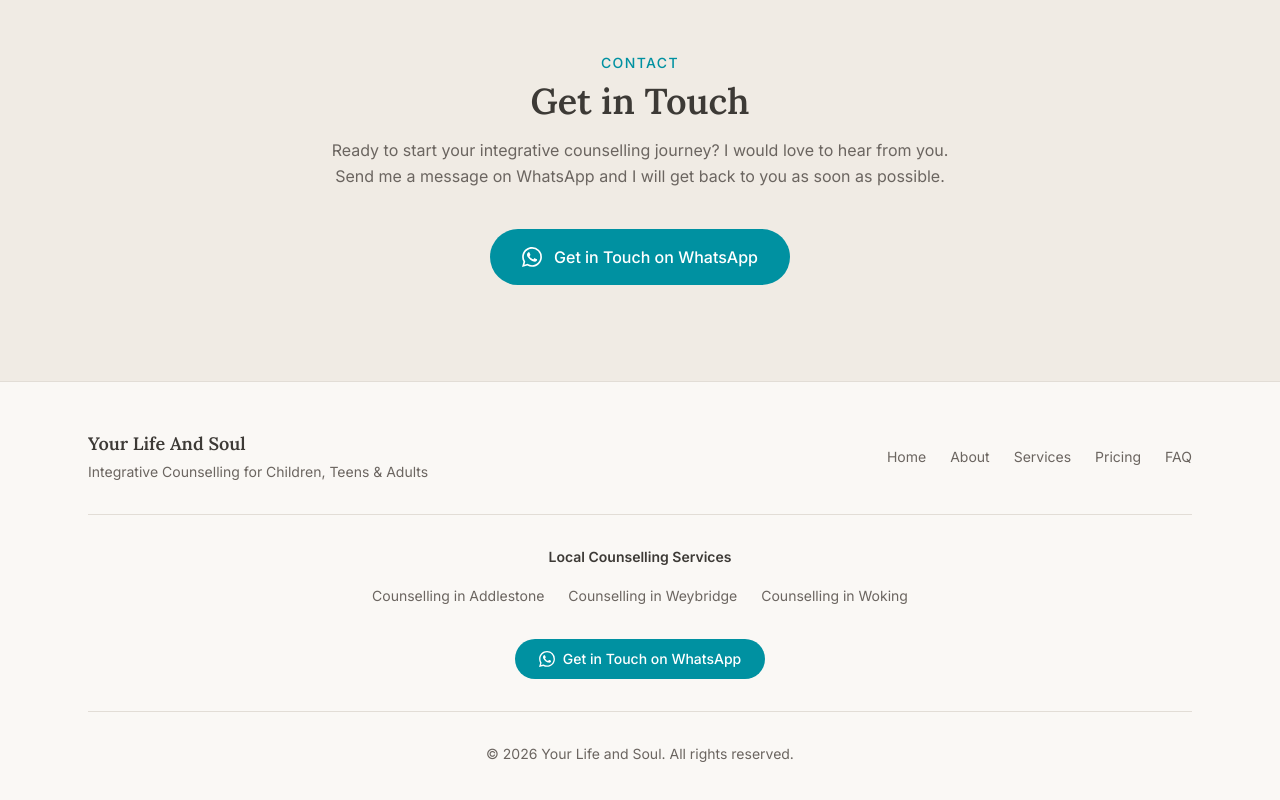
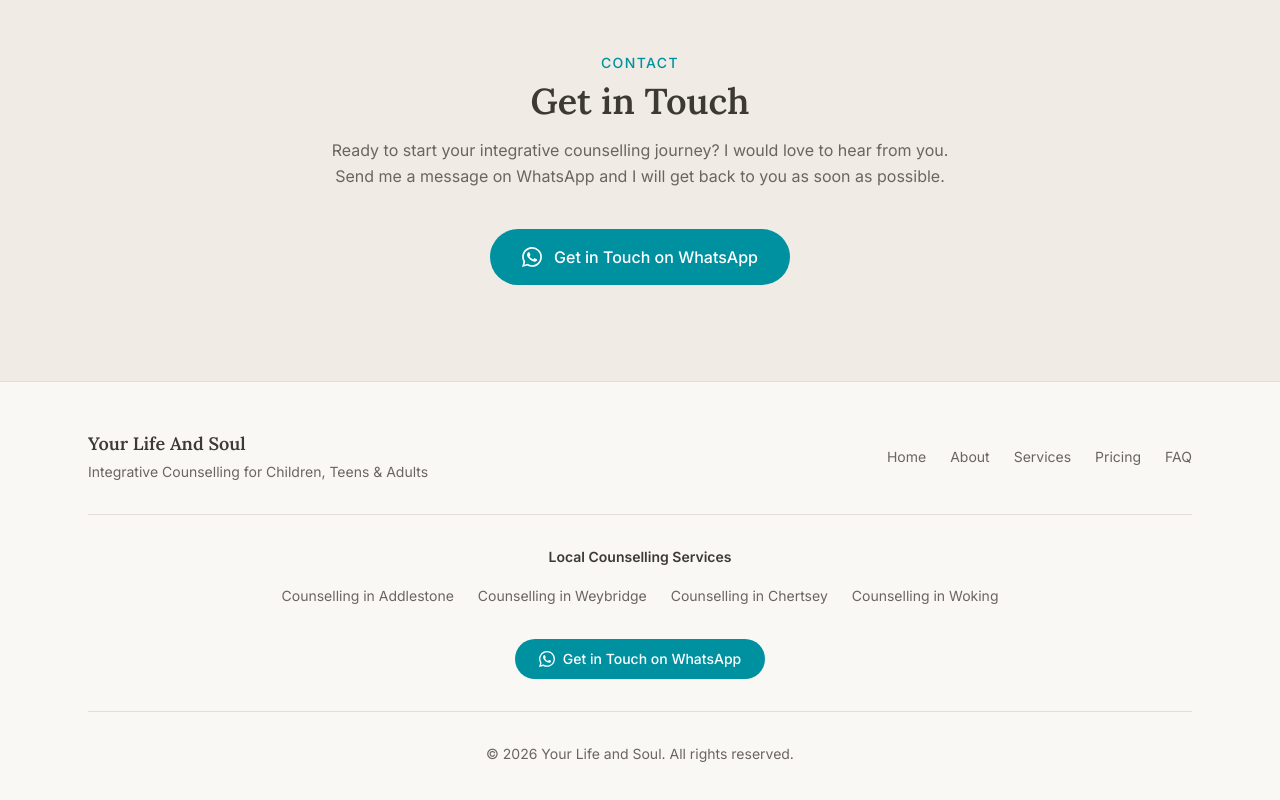
Before and after one commit to wearecrank/yourlifeandsoul, a Next.js app: page / in a window 1280 px wide. Shown: the part 5337-6137 px from the top of the page. Built offline with nearby package versions, Linux system fonts and the light colour scheme.

Commit message:
feat: add "Counselling in Chertsey" to local services footer

```diff
--- a/components/footer.tsx
+++ b/components/footer.tsx
@@ -86,6 +86,14 @@ export function Footer() {
             </li>
             <li>
               <a
+                href="/counselling-chertsey"
+                className="text-sm text-muted-foreground transition-colors hover:text-primary"
+              >
+                Counselling in Chertsey
+              </a>
+            </li>
+            <li>
+              <a
                 href="/counselling-woking"
                 className="text-sm text-muted-foreground transition-colors hover:text-primary"
               >
```
